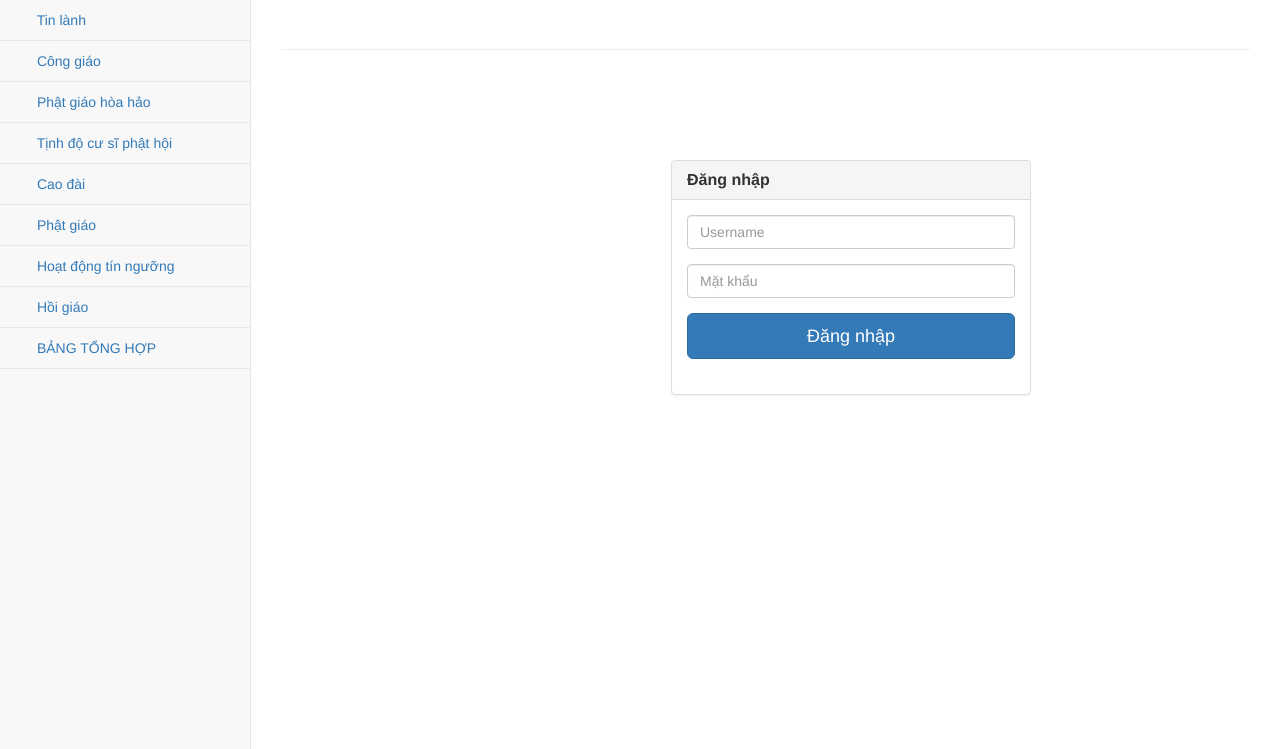
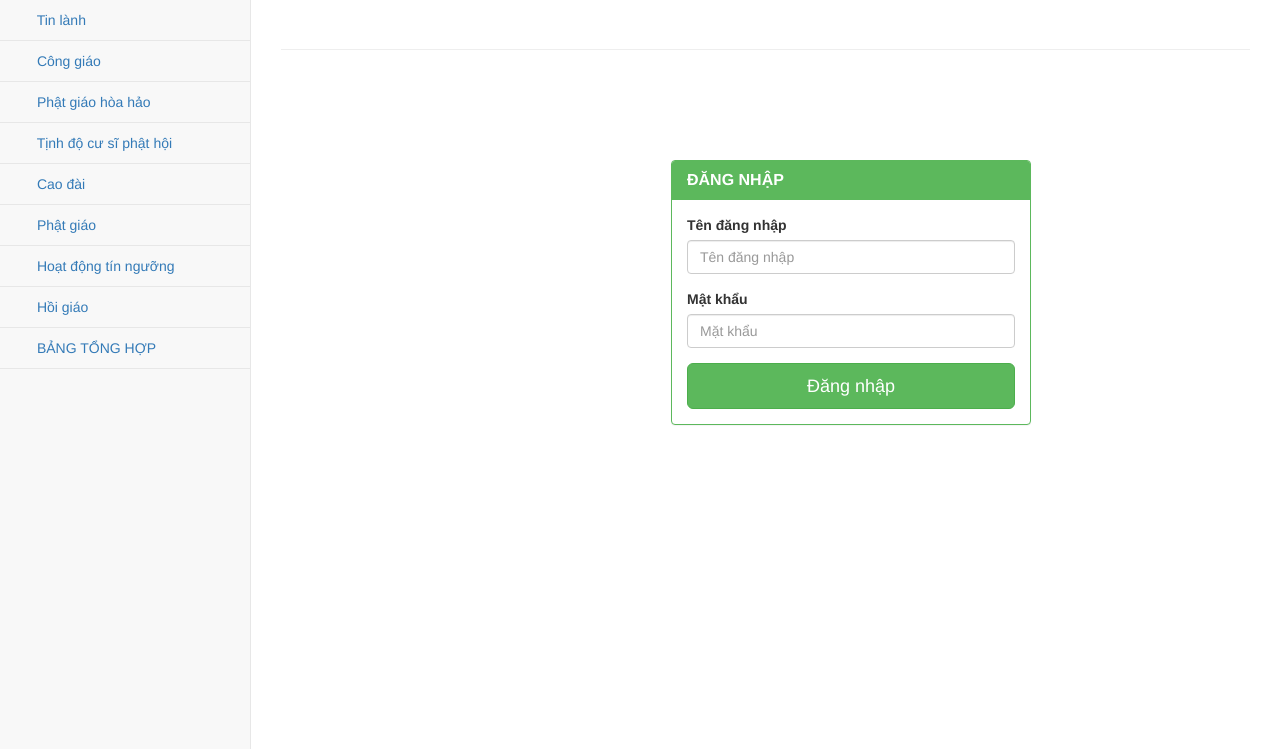
Before and after one commit to yunhai/tongiao, a CakePHP app: the page made by app/View/Admin/index.ctp in a window 1280 px wide; the page is wider, and only the part inside the window is pictured. Shown: the part 51-800 px from the top of that part. Run offline with PHP 8.4 and a stand-in for CakePHP, Linux system fonts and the light colour scheme; the template is opened without the code that fills it, so the values that code supplies are empty; form fields are guessed from the names that the template uses; some libraries are stand-ins or nearby versions; some web fonts are replaced.

Commit message:
Sua giao dien

```diff
--- a/app/View/Admin/change_password.ctp
+++ b/app/View/Admin/change_password.ctp
@@ -1,4 +1,3 @@
-<div class="container">
 <div class="row">
     <div class="col-md-4 col-md-offset-4">
         <div class="panel-body">
@@ -49,10 +48,7 @@
                 );
                 ?>
             </fieldset>
-
             <?php echo $this->Form->end(); ?>
-            </div>
-
         </div>
     </div>
 </div>
--- a/app/View/Admin/index.ctp
+++ b/app/View/Admin/index.ctp
@@ -9,13 +9,21 @@ echo $this->Html->script(array('admin/bower_components/bootstrap/dist/js/bootstr
 echo $this->Html->script(array('admin/bower_components/metisMenu/dist/metisMenu.min.js'));
 echo $this->Html->script(array('admin/dist/js/sb-admin-2.js'));
 ?>
-
+<style>
+.alert {
+    margin-top: 1em;
+    margin-bottom: 0;
+}
+.form-signin {
+    margin-bottom: 0;
+}
+</style>
 <div class="container">
     <div class="row">
         <div class="col-md-4 col-md-offset-4">
-            <div class="login-panel panel panel-default">
+            <div class="login-panel panel panel-green">
                 <div class="panel-heading">
-                    <h3 class="panel-title">Đăng nhập</h3>
+                    <h3 class="panel-title"><strong>ĐĂNG NHẬP</strong></h3>
                 </div>
                 <div class="panel-body">
                     <?php
@@ -25,17 +33,17 @@ echo $this->Html->script(array('admin/dist/js/sb-admin-2.js'));
                         <?php
                         echo $this->Form->input(
                                 'username', array(
-                            'label' => false,
+                            'label' => 'Tên đăng nhập',
                             'div' => false,
                             'type' => 'text',
                             'class' => 'form-group form-control',
-                            'placeholder' => 'Username',
+                            'placeholder' => 'Tên đăng nhập',
                             'required' => false,
                                 )
                         );
                         echo $this->Form->input(
                                 'password', array(
-                            'label' => false,
+                            'label' => 'Mật khẩu',
                             'div' => false,
                             'type' => 'password',
                             'class' => 'form-group form-control',
@@ -48,7 +56,7 @@ echo $this->Html->script(array('admin/dist/js/sb-admin-2.js'));
                         echo $this->Form->submit(
                                 "Đăng nhập", array(
                             'type' => 'submit',
-                            'class' => 'btn btn-lg btn-primary btn-block',
+                            'class' => 'btn btn-lg btn-success btn-block',
                             'div' => false,
                             'label' => false
                                 )
@@ -57,10 +65,9 @@ echo $this->Html->script(array('admin/dist/js/sb-admin-2.js'));
                     </fieldset>
 
                     <?php echo $this->Form->end(); ?>
-                    <div style="margin-top: 20px; text-align: center;">
+                    <div class="text-center">
                         <?php echo $this->Session->flash(); ?>
                     </div>
-
                 </div>
             </div>
         </div>
--- a/app/View/Elements/ButtonExports.ctp
+++ b/app/View/Elements/ButtonExports.ctp
@@ -3,7 +3,7 @@
 $index = 0;
 foreach ($array as $key => $value) {
     ?>
-        <li class='form-group'>
+        <li class='form-group' style="list-style: none;">
             <button onclick="window.location.href = '<?php echo $this->Html->url('/', true) ?>Exports/download/<?php echo $key;?>';" type="button" class="btn btn-primary btn-sm"><?php echo $value;?></button>
         </li>
     <?php
--- a/app/View/Elements/messages/flash_error.ctp
+++ b/app/View/Elements/messages/flash_error.ctp
@@ -1 +1,4 @@
-<span class="text-error"> <?php echo h($message); ?></span>
+<div class="alert alert-danger" style="clear: both;">
+    <a href="#" class="close" data-dismiss="alert">&times;</a>
+    <strong><?php echo h($message); ?></strong>
+</div>
--- a/app/View/Exports/index.ctp
+++ b/app/View/Exports/index.ctp
@@ -5,7 +5,7 @@
     <div class="col-xs-12 text-left ">
         <div class="panel panel-default">
             <div class="panel-heading" role="tab" id="headingOne">
-                <h4 class="panel-title">
+                <h4 class="panel-title fa fa-file-excel-o">
                     <a data-toggle="collapse" data-parent="#accordion" href="#collapse_<?php echo $key; ?>" aria-expanded="true" aria-controls="collapseOne">
                         <?php echo $value; ?>
                     </a>
--- a/app/View/Layouts/default.ctp
+++ b/app/View/Layouts/default.ctp
@@ -251,7 +251,7 @@
                             </li>
                             <li>
                                 <a href="<?php echo $this->Html->url('/', true) ?>Exports">
-                                    <i class="fa fa-tag fa-fw"></i> BẢNG TỔNG HỢP
+                                    <i class="fa fa-file-excel-o fa-fw"></i> BẢNG TỔNG HỢP
                                 </a>
                             </li>
                         </ul>
```
Lines whose indentation alone changed are shown as unchanged.
